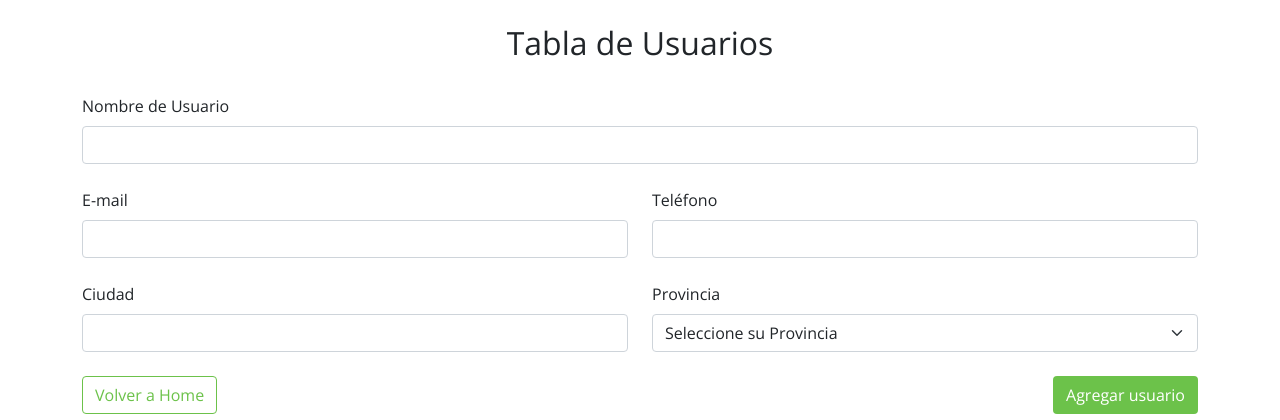
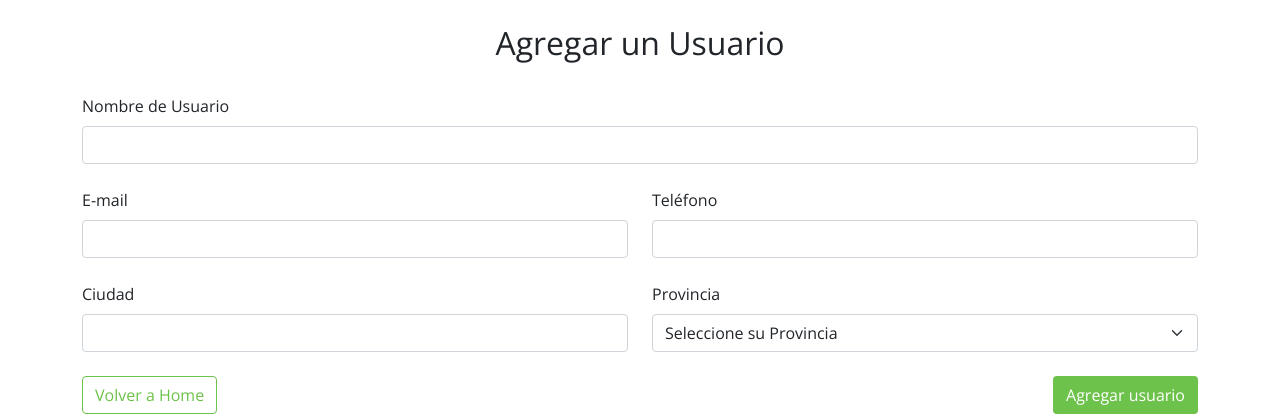
Before and after one commit to enzoscanio22/crudNodeProg2-2022, a Node project: template views/add.ejs in a window 1280 px wide. Shown: the part 106-526 px from the top of the page. Run offline with Node 20 templates, Linux system fonts and the light colour scheme; the template is opened without the code that fills it, so the values that code supplies are empty.

Commit message:
Areglar nombre, pero se ve mal el templado

```diff
--- a/src/routes.ts
+++ b/src/routes.ts
@@ -14,7 +14,7 @@ router.get("/add", (request, response) => {
   response.render("add");
 });
 
-router.get("./viewsProducto/addProducto", (request, response) => {
+router.get("/views/viewsProducto/addProducto", (request, response) => {
   response.render("addProducto");
 });
 
--- a/views/add.ejs
+++ b/views/add.ejs
@@ -4,7 +4,7 @@
 <head>
   <meta charset="UTF-8">
   <meta name="viewport" content="width=device-width, initial-scale=1.0">
-  <title>CRUD Node.js</title>
+  <title>Agregar un Usuario</title>
   <link rel="shortcut icon" href="img/icon.png" type="image/x-icon">
   <link href="https://cdn.jsdelivr.net/npm/bootstrap@5.0.1/dist/css/bootstrap.min.css" rel="stylesheet"
     integrity="sha384-+0n0xVW2eSR5OomGNYDnhzAbDsOXxcvSN1TPprVMTNDbiYZCxYbOOl7+AMvyTG2x" crossorigin="anonymous">
@@ -44,7 +44,7 @@
   <br>
   <div class="container">
     <div class="text-center">
-      <h2>Tabla de Usuarios</h2>
+      <h2>Agregar un Usuario</h2>
     </div>
     <br>
     <form action="./add-user" method="POST">
--- a/views/edit.ejs
+++ b/views/edit.ejs
@@ -4,7 +4,7 @@
 <head>
   <meta charset="UTF-8">
   <meta name="viewport" content="width=device-width, initial-scale=1.0">
-  <title>CRUD Node.js</title>
+  <title>Edicion de Usuario</title>
   <link rel="shortcut icon" href="img/icon.png" type="image/x-icon">
   <link href="https://cdn.jsdelivr.net/npm/bootstrap@5.0.1/dist/css/bootstrap.min.css" rel="stylesheet"
     integrity="sha384-+0n0xVW2eSR5OomGNYDnhzAbDsOXxcvSN1TPprVMTNDbiYZCxYbOOl7+AMvyTG2x" crossorigin="anonymous">
@@ -44,7 +44,7 @@
   <br>
   <div class="container">
     <div class="text-center">
-      <h2>Tabla de usuários</h2>
+      <h2>Editar Usuario</h2>
     </div>
     <br>
     <form action="./edit-user" method="POST">
--- a/views/index.ejs
+++ b/views/index.ejs
@@ -4,7 +4,7 @@
 <head>
   <meta charset="UTF-8">
   <meta name="viewport" content="width=device-width, initial-scale=1.0">
-  <title>CRUD Node.js</title>
+  <title>Home CRUD Node</title>
   <link rel="shortcut icon" href="img/icon.png" type="image/x-icon">
   <link href="https://cdn.jsdelivr.net/npm/bootstrap@5.0.1/dist/css/bootstrap.min.css" rel="stylesheet"
     integrity="sha384-+0n0xVW2eSR5OomGNYDnhzAbDsOXxcvSN1TPprVMTNDbiYZCxYbOOl7+AMvyTG2x" crossorigin="anonymous">
--- a/views/search.ejs
+++ b/views/search.ejs
@@ -4,7 +4,7 @@
 <head>
   <meta charset="UTF-8">
   <meta name="viewport" content="width=device-width, initial-scale=1.0">
-  <title>CRUD Node.js</title>
+  <title>Busquedad de Usuario</title>
   <link rel="shortcut icon" href="img/icon.png" type="image/x-icon">
   <link href="https://cdn.jsdelivr.net/npm/bootstrap@5.0.1/dist/css/bootstrap.min.css" rel="stylesheet"
     integrity="sha384-+0n0xVW2eSR5OomGNYDnhzAbDsOXxcvSN1TPprVMTNDbiYZCxYbOOl7+AMvyTG2x" crossorigin="anonymous">
@@ -44,7 +44,7 @@
   <br>
   <div class="row container centered" width="100vw">
     <div class="text-center">
-      <h2>Busca por "<%= search %>"</h2>
+      <h2>Buscado por "<%= search %>"</h2>
     </div>
     <br>
     <br>
--- a/views/viewsProducto/addProducto.ejs
+++ b/views/viewsProducto/addProducto.ejs
@@ -4,7 +4,7 @@
 <head>
   <meta charset="UTF-8">
   <meta name="viewport" content="width=device-width, initial-scale=1.0">
-  <title>CRUD Node.js</title>
+  <title>Añadir Productos</title>
   <link rel="shortcut icon" href="img/icon.png" type="image/x-icon">
   <link href="https://cdn.jsdelivr.net/npm/bootstrap@5.0.1/dist/css/bootstrap.min.css" rel="stylesheet"
     integrity="sha384-+0n0xVW2eSR5OomGNYDnhzAbDsOXxcvSN1TPprVMTNDbiYZCxYbOOl7+AMvyTG2x" crossorigin="anonymous">
@@ -44,7 +44,7 @@
   <br>
   <div class="container">
     <div class="text-center">
-      <h2>Tabla de Productos</h2>
+      <h2>Añadir un Producto</h2>
     </div>
     <br>
     <form action="./viewsProducto/addProductos" method="POST">
--- a/views/viewsProducto/edit.ejs
+++ b/views/viewsProducto/edit.ejs
@@ -4,7 +4,7 @@
 <head>
   <meta charset="UTF-8">
   <meta name="viewport" content="width=device-width, initial-scale=1.0">
-  <title>CRUD Node.js</title>
+  <title>Editar Producto</title>
   <link rel="shortcut icon" href="img/icon.png" type="image/x-icon">
   <link href="https://cdn.jsdelivr.net/npm/bootstrap@5.0.1/dist/css/bootstrap.min.css" rel="stylesheet"
     integrity="sha384-+0n0xVW2eSR5OomGNYDnhzAbDsOXxcvSN1TPprVMTNDbiYZCxYbOOl7+AMvyTG2x" crossorigin="anonymous">
@@ -44,7 +44,7 @@
   <br>
   <div class="container">
     <div class="text-center">
-      <h2>Tabla de Productos</h2>
+      <h2>Editar Producto</h2>
     </div>
     <br>
     <form action="./edit-user" method="POST">
--- a/views/viewsProducto/search.ejs
+++ b/views/viewsProducto/search.ejs
@@ -4,7 +4,7 @@
 <head>
   <meta charset="UTF-8">
   <meta name="viewport" content="width=device-width, initial-scale=1.0">
-  <title>CRUD Node.js</title>
+  <title>Buscar Producto</title>
   <link rel="shortcut icon" href="img/icon.png" type="image/x-icon">
   <link href="https://cdn.jsdelivr.net/npm/bootstrap@5.0.1/dist/css/bootstrap.min.css" rel="stylesheet"
     integrity="sha384-+0n0xVW2eSR5OomGNYDnhzAbDsOXxcvSN1TPprVMTNDbiYZCxYbOOl7+AMvyTG2x" crossorigin="anonymous">
@@ -44,7 +44,7 @@
   <br>
   <div class="row container centered" width="100vw">
     <div class="text-center">
-      <h2>Busca por "<%= search %>"</h2>
+      <h2>Buscando por "<%= search %>"</h2>
     </div>
     <br>
     <br>
```
Also changed, not shown: views/viewsProducto/indexProducto.ejs (+10 -3 lines), src/database/database.sqlite.
